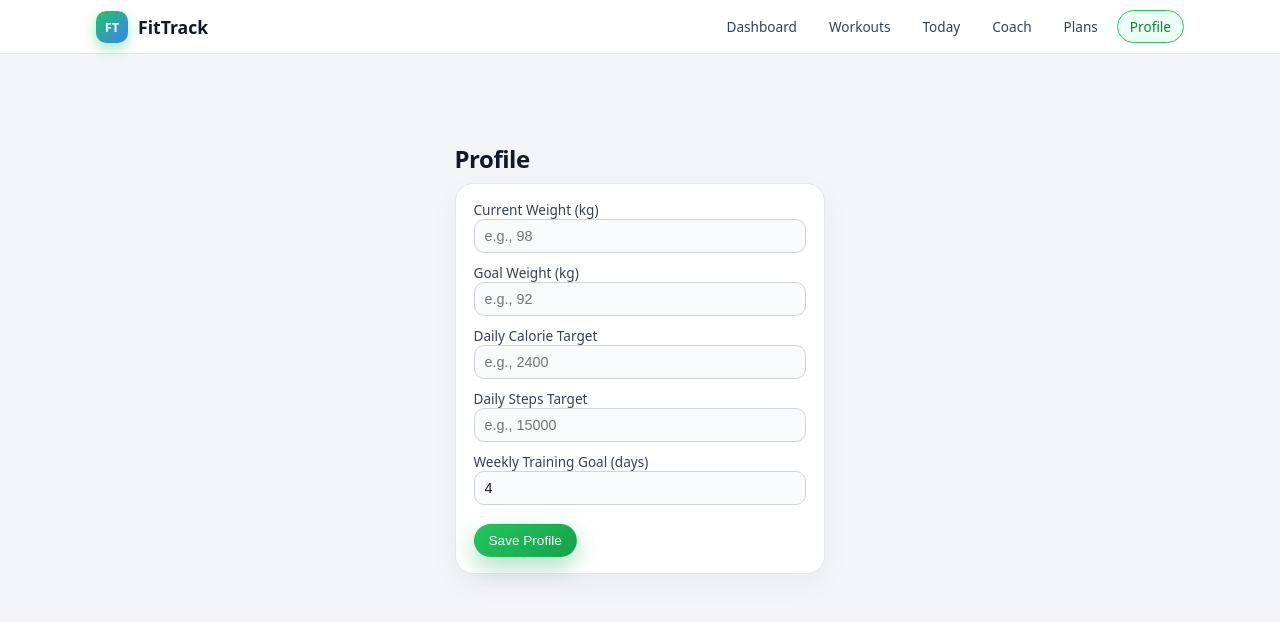
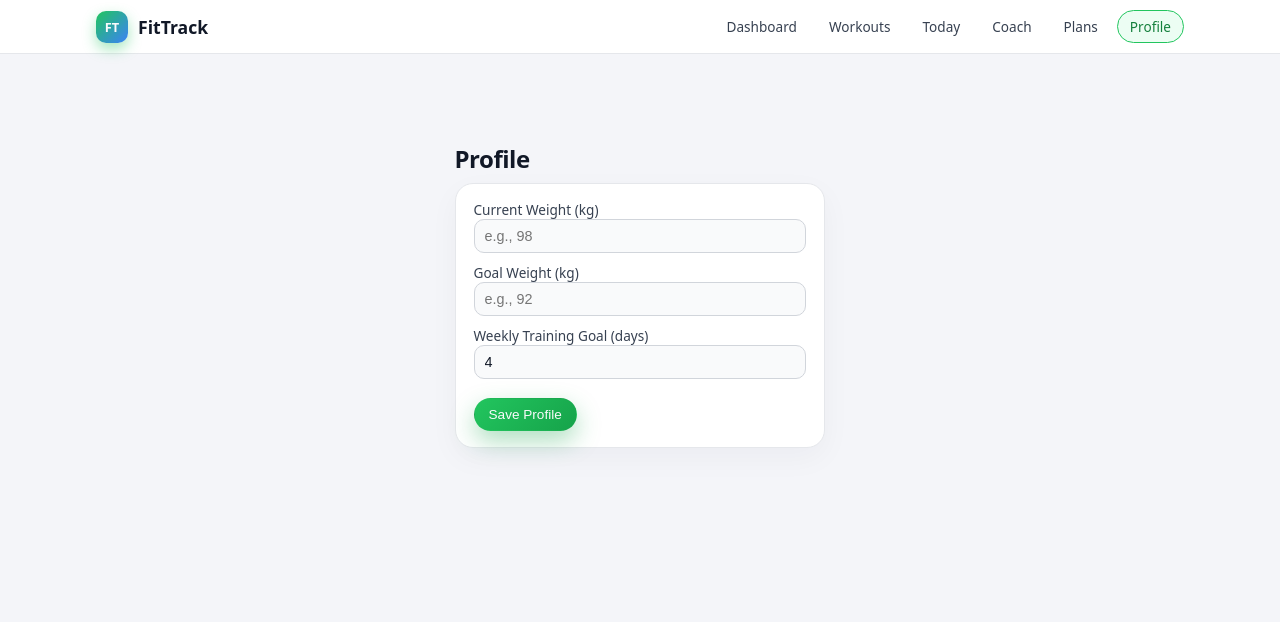
Before and after one commit to hammourmansour-creator/Fittrack, a React (Vite) app: page /profile in a window 1280 px wide. Shown: the top 622 px of the page. Built offline with nearby package versions, Linux system fonts and the light colour scheme; no server answers; the database is empty; sample sign-in values are in the browser's storage.

Commit message:
Simplify profile: keep weight, goal weight, weekly training goal

```diff
--- a/src/pages/ProfilePage.jsx
+++ b/src/pages/ProfilePage.jsx
@@ -7,10 +7,8 @@
 // Fields:
 //  - weight
 //  - goalWeight
-//  - dailyCalories
-//  - dailySteps
 //  - weeklyGoalDays
-// Includes validation to prevent negative values.
+// Includes validation to prevent invalid values.
 // --------------------------------------
 
 import { useEffect, useState } from "react";
@@ -23,8 +21,6 @@ export default function ProfilePage() {
   const [profile, setProfile] = useState({
     weight: "",
     goalWeight: "",
-    dailyCalories: "",
-    dailySteps: "",
     weeklyGoalDays: "4",
   });
 
@@ -47,12 +43,6 @@ export default function ProfilePage() {
               data.weight != null ? String(data.weight) : "",
             goalWeight:
               data.goalWeight != null ? String(data.goalWeight) : "",
-            dailyCalories:
-              data.dailyCalories != null
-                ? String(data.dailyCalories)
-                : "",
-            dailySteps:
-              data.dailySteps != null ? String(data.dailySteps) : "",
             weeklyGoalDays:
               data.weeklyGoalDays != null
                 ? String(data.weeklyGoalDays)
@@ -87,17 +77,9 @@ export default function ProfilePage() {
     if (!user) return;
 
     // Convert to numbers
-    const weightNum = profile.weight
-      ? Number(profile.weight)
-      : null;
+    const weightNum = profile.weight ? Number(profile.weight) : null;
     const goalWeightNum = profile.goalWeight
       ? Number(profile.goalWeight)
-      : null;
-    const caloriesNum = profile.dailyCalories
-      ? Number(profile.dailyCalories)
-      : null;
-    const stepsNum = profile.dailySteps
-      ? Number(profile.dailySteps)
       : null;
     const weeklyGoalNum = profile.weeklyGoalDays
       ? Number(profile.weeklyGoalDays)
@@ -114,18 +96,8 @@ export default function ProfilePage() {
       return;
     }
 
-    if (caloriesNum !== null && caloriesNum < 0) {
-      alert("Calories cannot be negative.");
-      return;
-    }
-
-    if (stepsNum !== null && stepsNum < 0) {
-      alert("Steps cannot be negative.");
-      return;
-    }
-
     if (weeklyGoalNum < 1 || weeklyGoalNum > 7) {
-      alert("Weekly goal must be between 1 and 7 days.");
+      alert("Weekly training goal must be between 1 and 7 days.");
       return;
     }
 
@@ -135,8 +107,6 @@ export default function ProfilePage() {
       const payload = {
         weight: weightNum,
         goalWeight: goalWeightNum,
-        dailyCalories: caloriesNum,
-        dailySteps: stepsNum,
         weeklyGoalDays: weeklyGoalNum,
       };
 
@@ -195,30 +165,6 @@ export default function ProfilePage() {
         </label>
 
         <label>
-          Daily Calorie Target
-          <input
-            type="number"
-            name="dailyCalories"
-            value={profile.dailyCalories}
-            onChange={handleChange}
-            placeholder="e.g., 2400"
-            min="0"
-          />
-        </label>
-
-        <label>
-          Daily Steps Target
-          <input
-            type="number"
-            name="dailySteps"
-            value={profile.dailySteps}
-            onChange={handleChange}
-            placeholder="e.g., 15000"
-            min="0"
-          />
-        </label>
-
-        <label>
           Weekly Training Goal (days)
           <input
             type="number"
```
